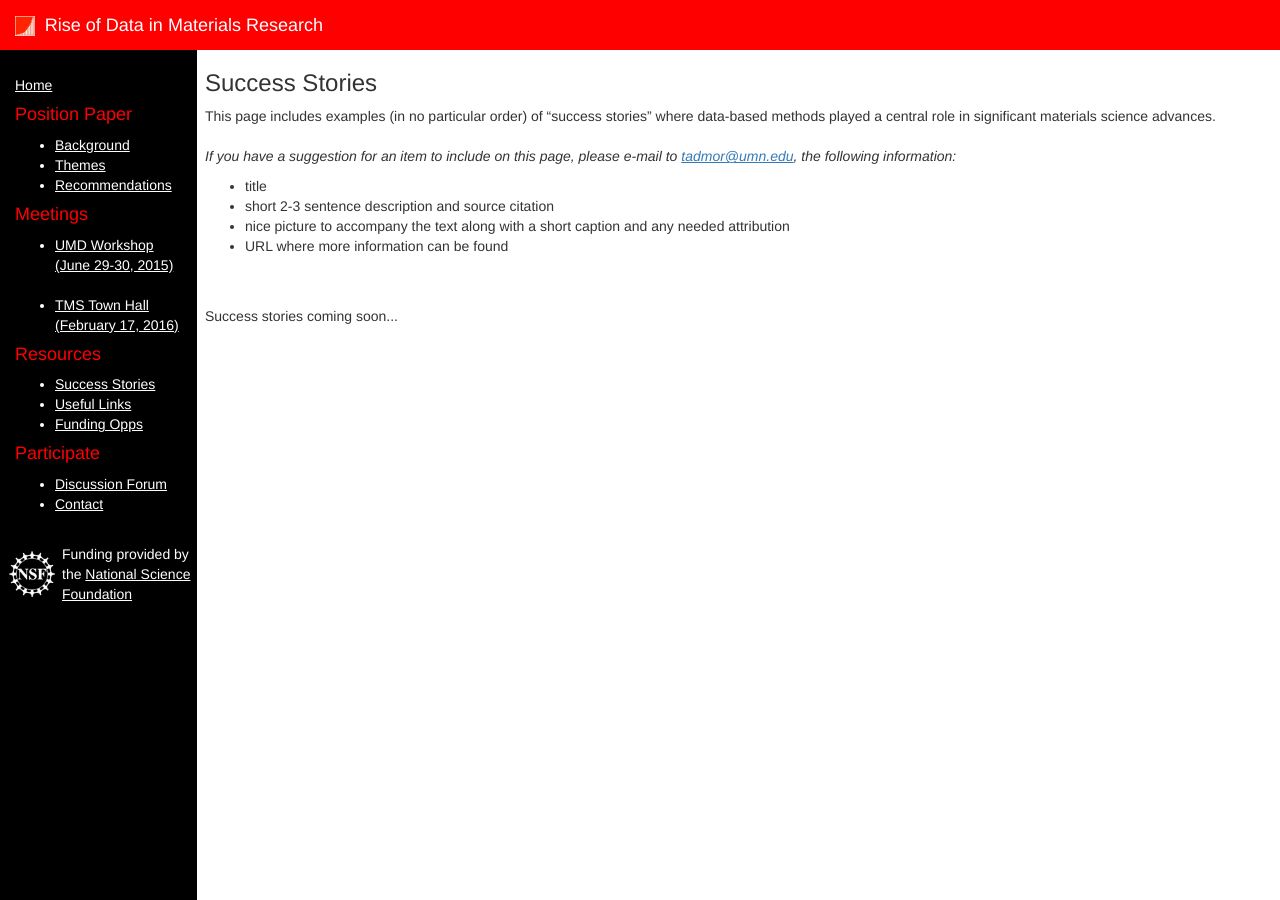
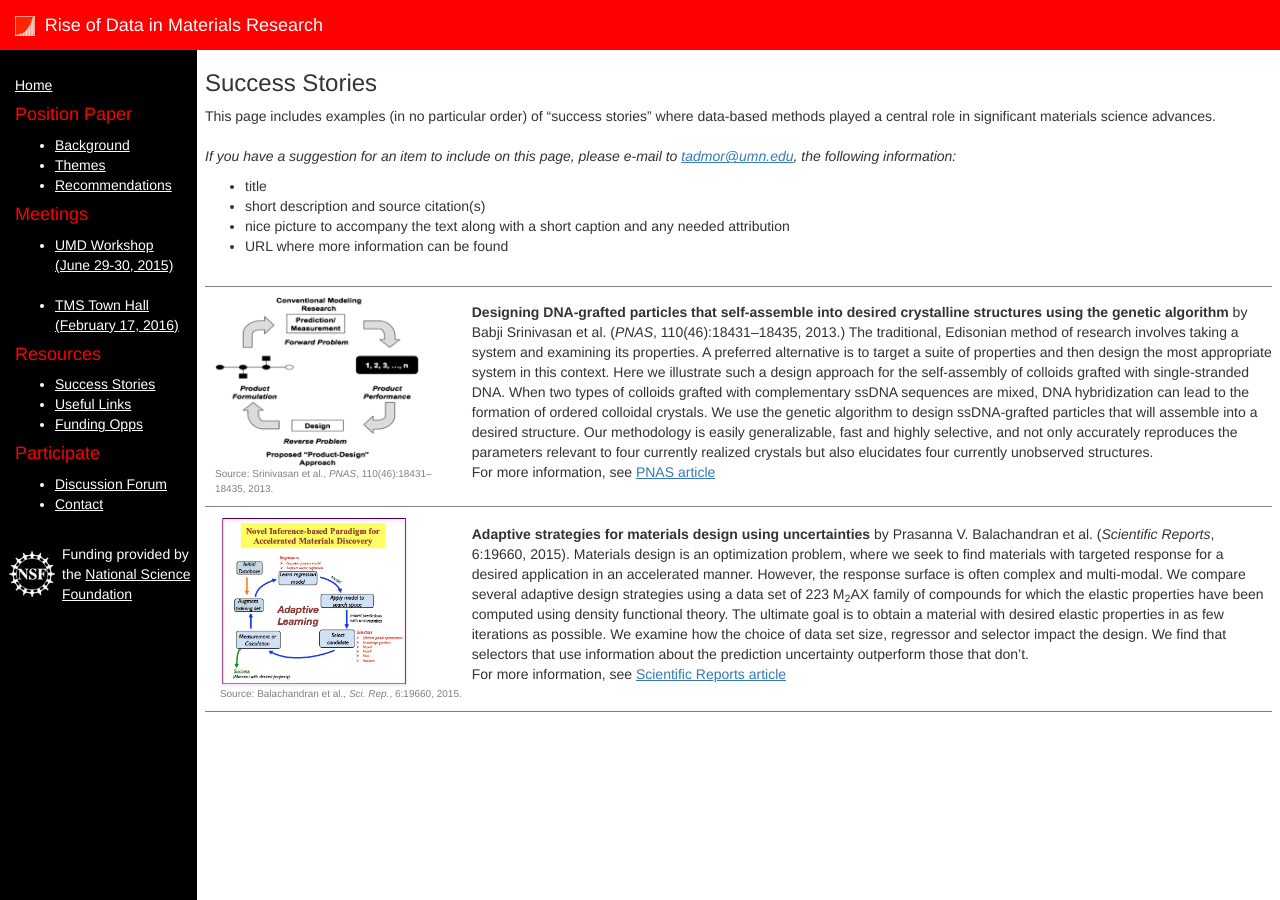
Before and after one commit to riseofdata/riseofdata.github.io, a Jekyll site: the page built from success.html, in a window 1280 px wide. Built offline with Jekyll 4.4.1, drawn with Linux system fonts in a browser that asks for light colours.

Commit message:
Added Srinivasan and Balachandran success stories

```diff
--- a/success.html
+++ b/success.html
@@ -15,39 +15,64 @@ please e-mail to <script>writemail("","tadmor")</script>,
 the following information:
 <ul>
 <li>title</li>
-<li>short 2-3 sentence description and source citation</li>
+<li>short description and source citation(s)</li>
 <li>nice picture to accompany the text along with a short caption and any needed attribution</li>
 <li>URL where more information can be found</li>
 </ul>
 </span>
 </p>
 
-<!--
-<table>
+<br>
+<table border=1 frame=hsides rules=rows>
 <col width="25%">
 <col width="75%">
 
+<!-- ************************************************************ -->
 <tr>
 <td>
 <figure style="float:right; margin: 10px 10px 10px 10px;">
-<img src="/pictures/isi-citations.jpg" height="170px" ></img>
+<img src="/pictures/fig-ss-srinivasan.gif" height="170px" ></img>
 <figcaption style="color:gray; font-size:x-small;">
-Source: ISI Web of Science.
+Source: Srinivasan et al., <i>PNAS</i>, 110(46):18431–18435, 2013.
 </figcaption>
 </figure>
 </td>
 <td>
-<b>Designing DNA-grafted particles that self-assemble into desired crystalline structures using the genetic algorithm</b> by Babji Srinivasan et al. (PNAS vol. 110, no. 46, 18431–18435).
-This study provides a nice example of using both forward modeling (assumed model) and reverse solving for a problem in optimizing the assembly of nanoparticles into crystal structures.<br>
+<b>Designing DNA-grafted particles that self-assemble into desired crystalline structures using the genetic algorithm</b> by Babji Srinivasan et al. (<i>PNAS</i>, 110(46):18431–18435, 2013.)
+The traditional, Edisonian method of research involves taking a system and examining its properties. A preferred alternative is to target a suite of properties and then design the most appropriate system in this context. Here we illustrate such a design approach for the self-assembly of colloids grafted with single-stranded DNA. When two types of colloids grafted with complementary ssDNA sequences are mixed, DNA hybridization can lead to the formation of ordered colloidal crystals. We use the genetic algorithm to design ssDNA-grafted particles that will assemble into a desired structure. Our methodology is easily generalizable, fast and highly selective, and not only accurately reproduces the parameters relevant to four currently realized crystals but also elucidates four currently unobserved structures.
+<br>
 
 <p>
 For more information, see
-<a href="http://www.pnas.org/content/110/46/18431" target="_blank">pnas article</a>
+<a href="http://www.pnas.org/content/110/46/18431" target="_blank">PNAS article</a>
 </td>
 </tr>
+
+<!-- ************************************************************ -->
+<tr>
+<td>
+<figure style="float:right; margin: 10px 10px 10px 10px;">
+<img src="/pictures/fig-ss-balachandran.jpg" height="170px" ></img>
+<figcaption style="color:gray; font-size:x-small;">
+Source: Balachandran et al., <i>Sci. Rep.</i>, 6:19660, 2015.
+</figcaption>
+</figure>
+</td>
+<td>
+<b>Adaptive strategies for materials design using uncertainties</b> by Prasanna V. Balachandran et al. (<i>Scientific Reports</i>, 6:19660, 2015).
+Materials design is an optimization problem, where we seek to find materials with targeted response for a desired application in an accelerated manner. However, the response surface is often complex and multi-modal. We compare several adaptive design strategies using a data set of 223 M<sub>2</sub>AX family of compounds for which the elastic properties have been computed using density functional theory. The ultimate goal is to obtain a material with desired elastic properties in as few iterations as possible. We examine how the choice of data set size, regressor and selector impact the design. We find that selectors that use information about the prediction uncertainty outperform those that don’t.
+
+<br>
+
+<p>
+For more information, see
+<a href="http://www.nature.com/articles/srep19660" target="_blank">Scientific Reports article</a>
+</td>
+</tr>
+
+
+
 </table>
--->
 
 <br><br>
 <p>
-Success stories coming soon...
```
Also changed, not shown: pictures/fig-ss-balachandran.jpg (added), pictures/fig-ss-srinivasan.gif (added).
